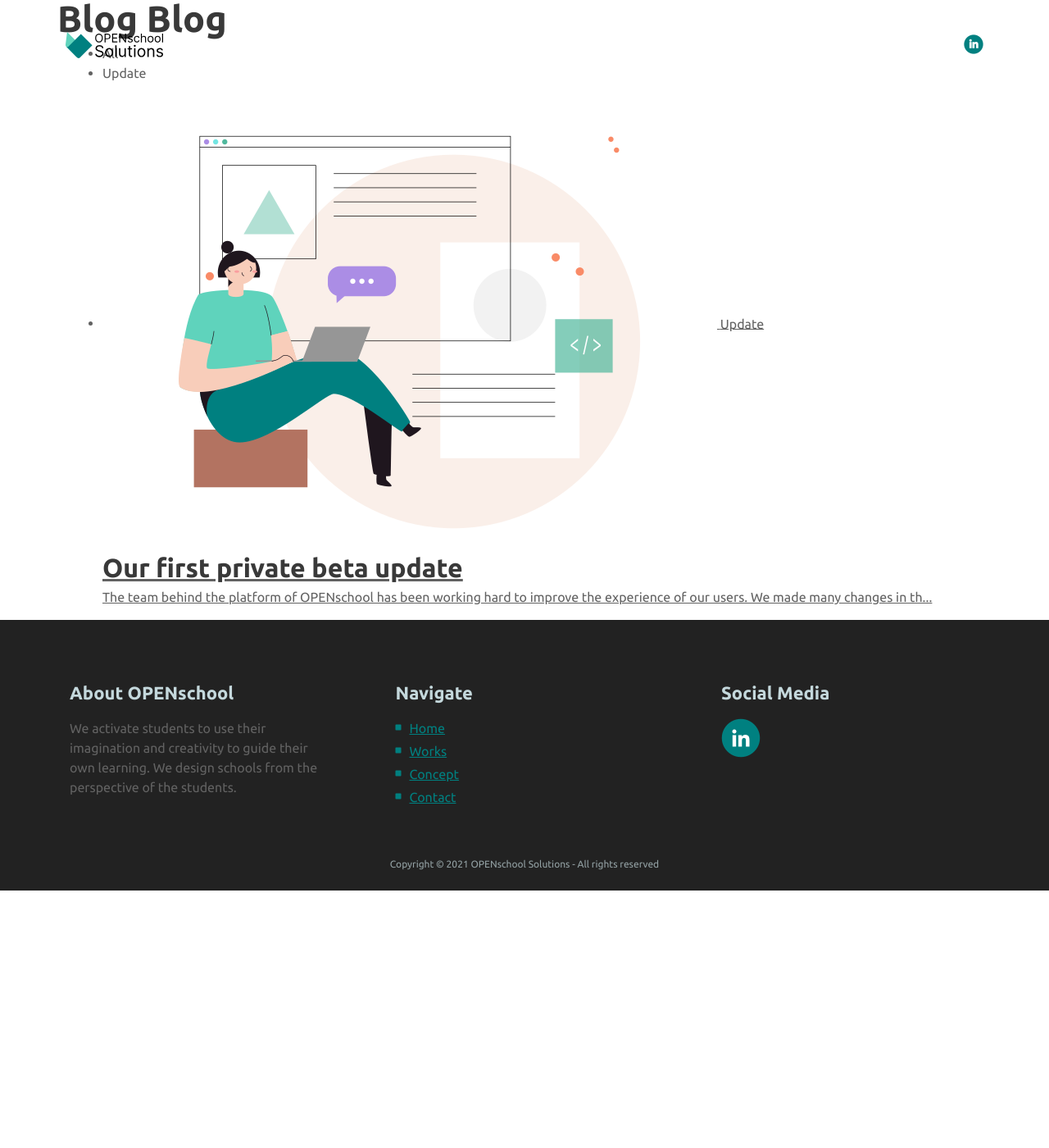
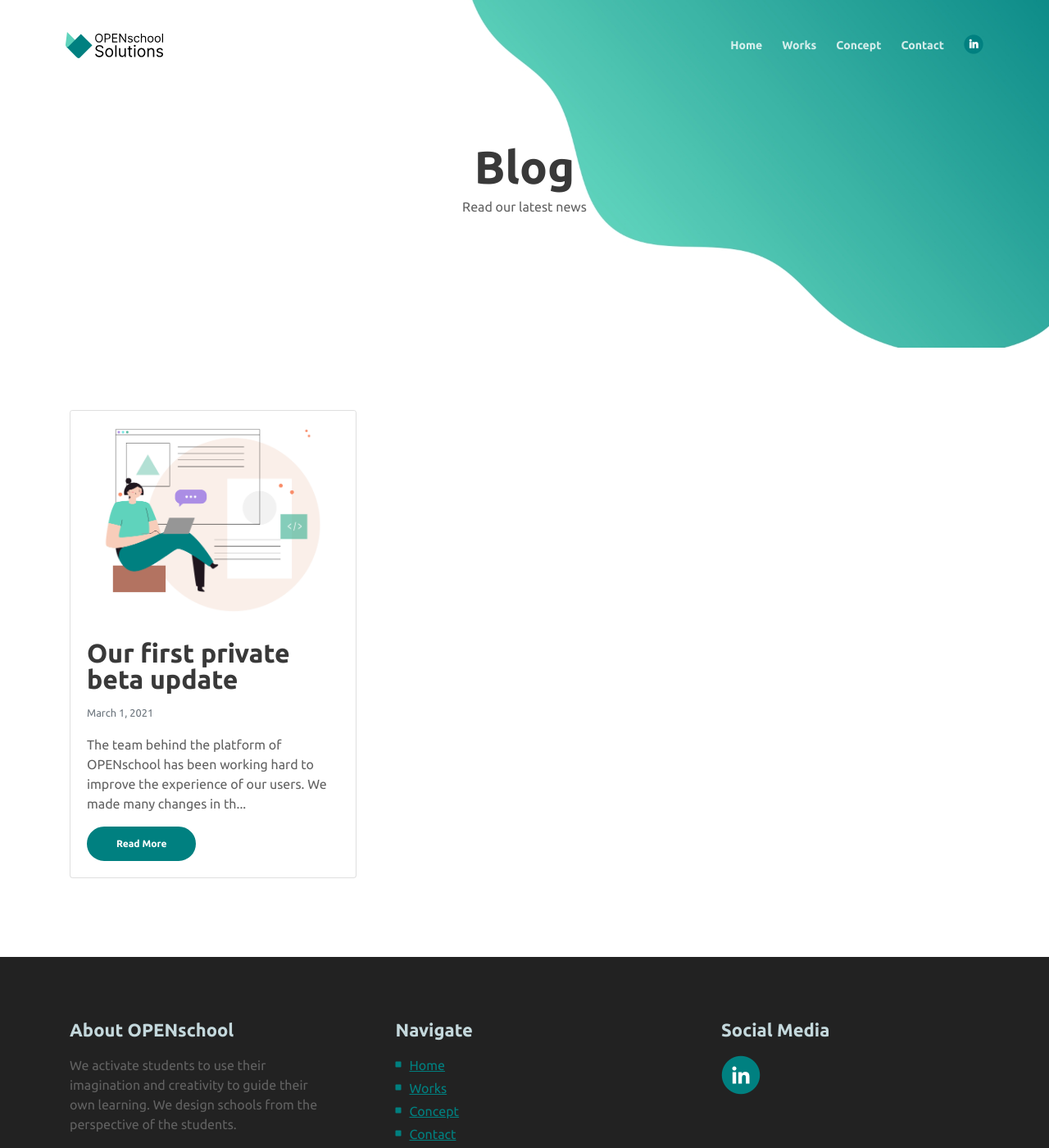
Before and after one commit to openschoolsolutions/openschoolsolutions.github.io, a Jekyll site: the page built from blog.html, in a window 1280 px wide and 1400 px high. Shown: the whole window at 82% size. Built offline with Jekyll 4.4.1, drawn with Linux system fonts in a browser that asks for light colours.

Commit message:
Fixing blog page. Updating blog layout.

```diff
--- a/_layouts/post.html
+++ b/_layouts/post.html
@@ -26,7 +26,6 @@
 			<div class="col-lg-10 offset-lg-1">
 				<div class="text-container">
 					{{content}}
-					<a class="btn-outline-reg back" href="index.html">BACK</a>
 				</div> <!-- end of col-->
 			</div> <!-- end of row -->
 		</div> <!-- end of container -->
--- a/blog.html
+++ b/blog.html
@@ -2,67 +2,42 @@
 layout: default
 ---
 
-<!-- Blog start -->
-
 {% include nav.html %}
 
-<section id="blog-page" class="module">
+<!-- Blog Detail Start -->
+
+<!-- Header -->
+<header id="header" class="ex-header">
 	<div class="container">
 		<div class="row">
+			<div class="col-md-12">
+				<h1>Blog</h1>
+				<p>Read our latest news</p>
+			</div> <!-- end of col -->
+		</div> <!-- end of row -->
+	</div> <!-- end of container -->
+</header> <!-- end of ex-header -->
+<!-- end of header -->
 
-			<div class="module-header">
-				<h2 class="module-title">
-					Blog
-					<span>Blog</span>
-				</h2>
-				<div class="module-line"></div>
-			</div>
-
-		</div><!-- .row -->
-
-		<!-- Blog Filter start-->
-
+<div id="blog" class="ex-basic-2">
+	<div class="container">
 		<div class="row">
-
-			<div class="col-sm-12">
-
-				<ul id="filter">
-					<li class="active" data-group="all">All</li>
-					{% assign categories = site.posts | map: 'category' | uniq %}
-						{% for category in categories %}
-						<li data-group="{{ category }}">{{ category }}</li>
-					{% endfor %}
-				</ul>
+			{% for post in site.posts %}
+			<div class="col-lg-4 col-md-6">
+				<div class="card mb-3">
+					<img class="card-img" src="/assets/images/{{ post.banner_preview }}" alt="Post image">
+					<div class="card-body">
+						<h3 class="card-title">{{ post.title }}</h4>
+						<p class="text-muted small">
+							{{ post.date | date: "%B %-d, %Y" }}
+						</p>
+						<p class="card-text">{{ post.description }}</p>
+						<a href="{{ site.baseurl }}{{ post.url }}" class="btn-solid-reg">Read More</a>
+					</div>
+				</div>
 
 			</div>
-
-		</div><!-- .row -->
-
-		<!-- Blog Filter end -->
-
-		<ul class="list-items-container blog-wrapper">
-
-			{% for post in site.posts %}
-
-			<li class="list-item" data-groups="all {{ post.category }}">
-				<a href="{{site.baseurl}}{{post.url}}" class="blogList wow fadeInUp">
-					<div class="blogList-img">
-						<img src="{{ "/assets/images/" | append: post.banner_preview | prepend: site.baseurl }}" alt="Blog Desc">
-						<span>{{ post.category }}</span>
-					</div>
-					<div class="blogList-desc">
-						<h3>{{ post.title }}</h3>
-						<div>{{ post.description }}</div>
-					</div>
-				</a>
-			</li>
-
 			{% endfor %}
-
-
-		</ul><!-- .projects-container -->
-	</div><!-- .contaier -->
-
-</section>
-
-<!-- Blog start -->
+		</div>
+	</div> <!-- end of container -->
+</div> <!-- end of form-2 -->
```
Also changed, not shown: _posts/2021-03-01-our-first-beta-update.md (+3 -2 lines).
